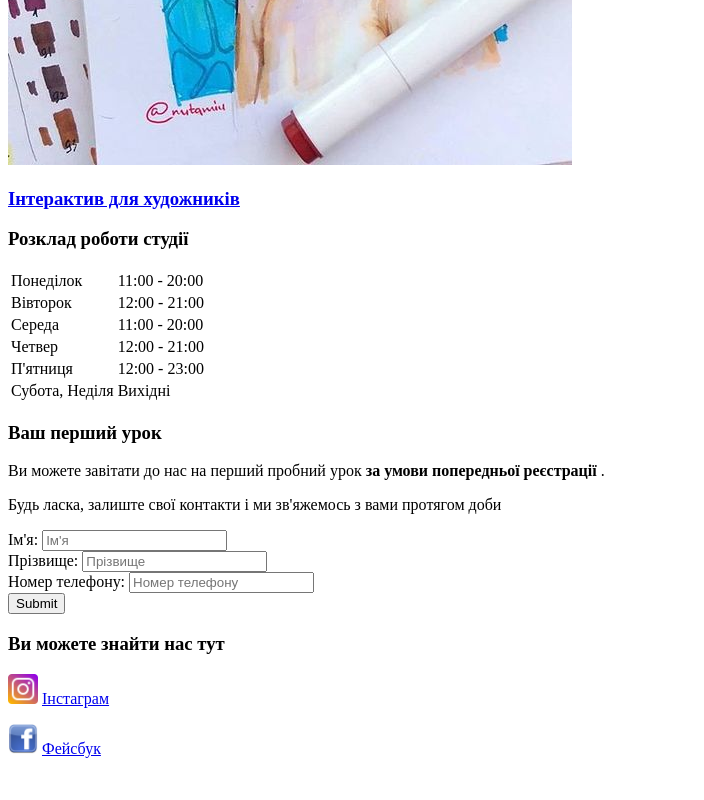
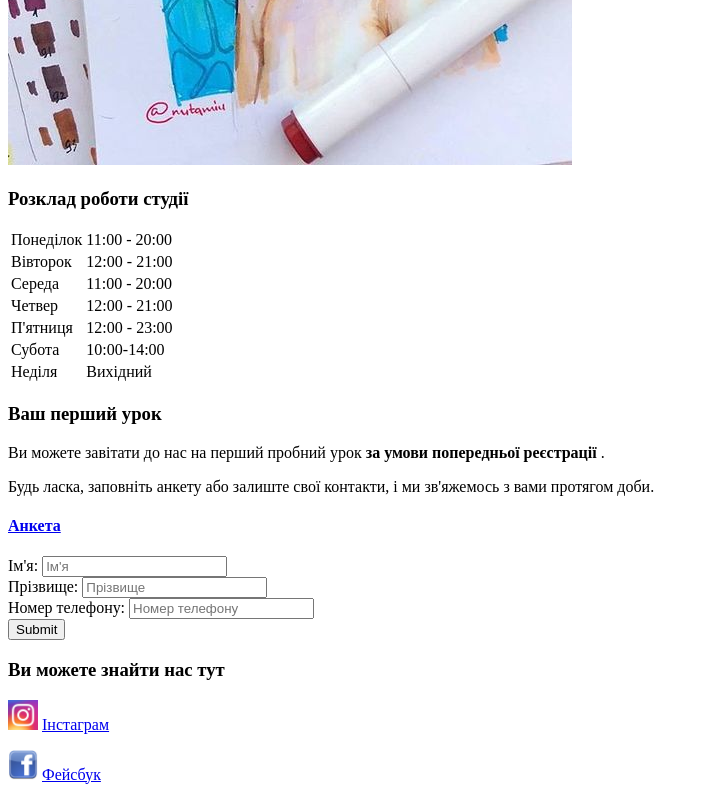
Before and after one commit to mariiasoroka/html-task, a plain HTML site: page index.html in a window 1280 px wide. Shown: the part 701-1501 px from the top of the page, without its empty margins (0-704 px from the left). Before the commit the page ends 1475 px from the top, so only its background shows below. Drawn offline with Linux system fonts and the light colour scheme.

Commit message:
Adding form

```diff
--- a/index.html
+++ b/index.html
@@ -15,9 +15,6 @@
          <p>У нас ви зможете навчитись малювати у стилі коміксу, графіті, косплей, фешн та інших.</p>
          <img src="img/paint.jpg" alt="Paint">
     </section>
-    <nav>
-       <h3> <a href="form.html">Інтерактив для художників</a> </h3>
-   </nav>
     <section>
          <h3>Розклад роботи студії</h3>
          <table>
@@ -42,15 +39,22 @@
              <td>12:00 - 23:00</td>
              </tr>
              <tr>
-             <td>Субота, Неділя</td>
-             <td>Вихідні</td>
+             <td>Субота</td>
+             <td>10:00-14:00</td>
+             </tr>
+             <tr>
+             <td>Неділя</td>
+             <td>Вихідний</td>
              </tr>
          </table>
     </section>
     <section>
          <h3>Ваш перший урок</h3>
          <p> Ви можете завітати до нас на перший пробний урок <strong>за умови попередньої реєстрації </strong>. </p>
-         <p> Будь ласка, залиште свої контакти і ми зв'яжемось з вами протягом доби </p>
+         <p> Будь ласка, заповніть анкету або залиште свої контакти, і ми зв'яжемось з вами протягом доби. </p>
+         <nav>
+            <h4> <a href="form.html">Анкета </a> </h4>
+         </nav>
          <form action="https://formspree.io/mlebeeyl" method="POST">
             <label> Ім'я:
             <input type="text" placeholder="Ім'я" name="Ім'я">
@@ -70,7 +74,7 @@
     <section>
     <h3>Ви можете знайти нас тут</h3>
     <p>
-        <img src="/img/instagram.png"
+        <img src="/img/instagram.jfif"
              alt="Instagram"
              width="30"
              height="30">
```
Also changed, not shown: form.html (added, +12 -0 lines), img/instagram.jfif (added).
